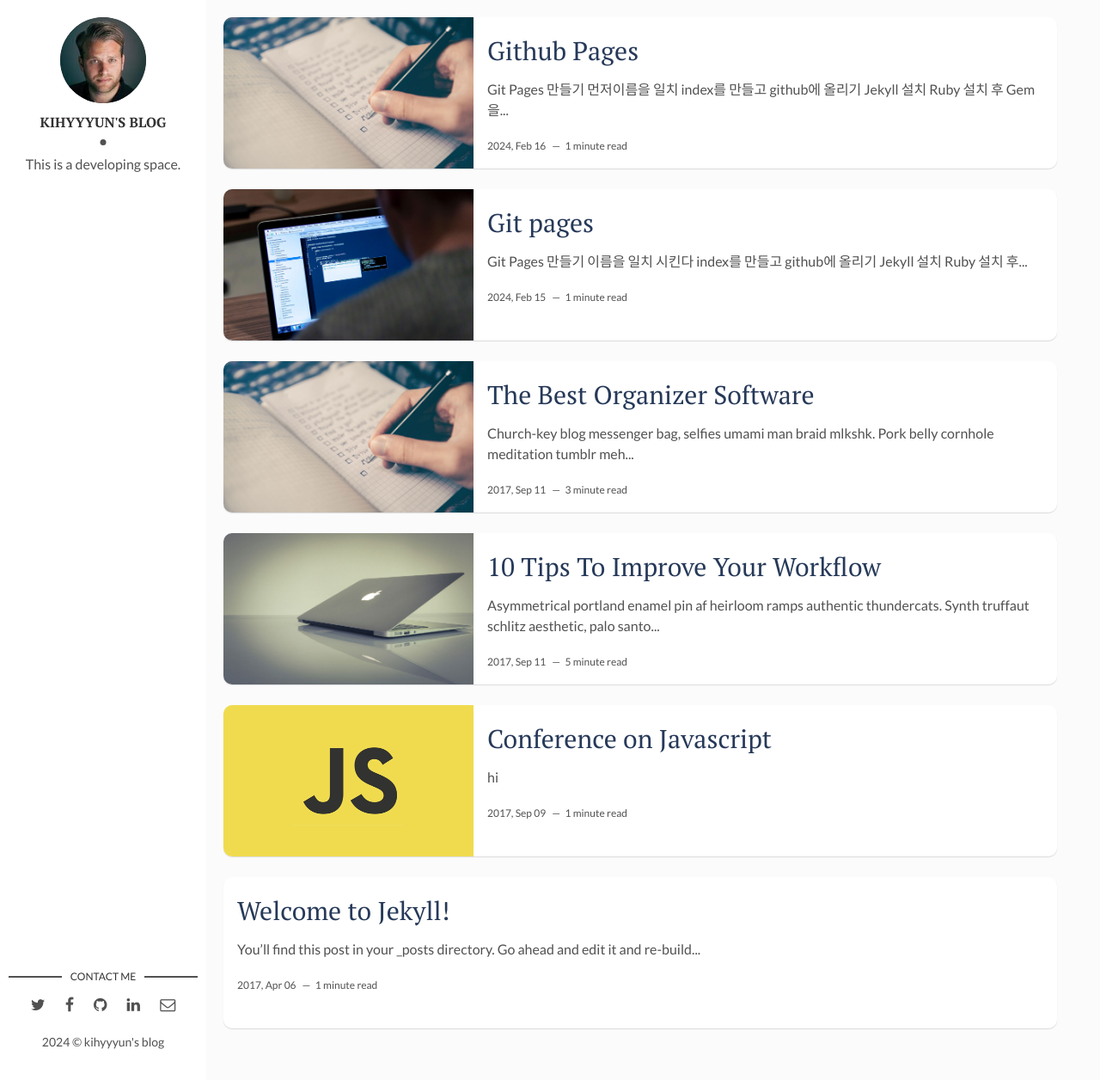
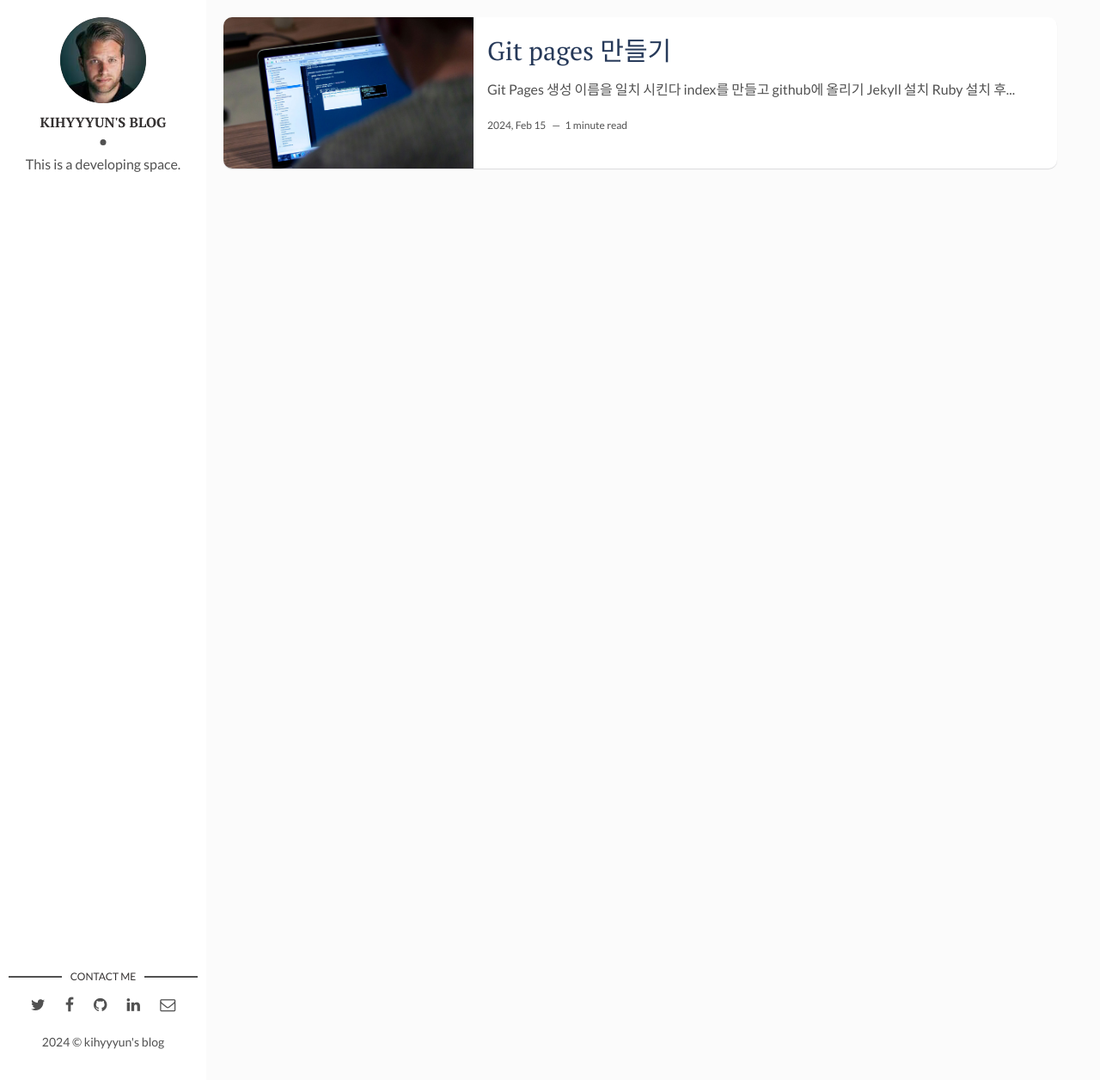
Before and after one commit to kihyyyun/kihyyyun.github.io, a Jekyll site: the page built from index.html, in a window 1280 px wide and 1256 px high. Shown: the whole window at 86% size. Built offline with Jekyll 4.4.1, drawn with Linux system fonts in a browser that asks for light colours; the list of posts is cut into pages by our own code.

Commit message:
_post수정

````diff
--- a/_posts/2017-04-06-how-i-rest-from-work.markdown
+++ /dev/null
@@ -1,48 +0,0 @@
----
-layout: post
-title: Github Pages
-date: 2024-02-16 15:50:00 +0300
-description: You’ll find this post in your `_posts` directory. Go ahead and edit it and re-build the site to see your changes. # Add post description (optional)
-img: software.jpg # Add image post (optional)
-fig-caption: # Add figcaption (optional)
-tags: [Holidays, Hawaii]
----
-
-## Git Pages 만들기
- 먼저이름을 일치
-
-
-
-index를 만들고 github에 올리기
-![github]({{site.baseurl}}/assets/img/github-page-index.jpg)
-
-
-## Jekyll 설치
-
-Ruby 설치 후 Gem을 이용해 Jekyll을 설치
-
-
-```
-gem instal bundler
-gem install github-pages
-
-# windows
-gem install jekyll
-
-# macos
-sudo gem install -n /usr/local/bin jekyll
-```
-
-
-## Jekyll 테마 입히기
-[Jekyll 테마](https://jekyllthemes.io/theme/flexible-jekyll/){:target="_blank"}
-
-
-다운로드후 폴더로 가져옴
-![folder]({{site.baseurl}}/assets/img/Jekyll-folder.jpg)
-
-_config.yml에서 url 추가
-![config]({{site.baseurl}}/assets/img/Jekyll-config.jpg)
-
-## 게시글 작성하기
-게시글은 _posts 경로에 작성한다
--- a/_posts/2017-04-06-welcome-to-jekyll.markdown
+++ /dev/null
@@ -1,26 +0,0 @@
----
-layout: post
-title: "Welcome to Jekyll!"
-date: 2017-04-06 13:32:20 +0300
-description: You’ll find this post in your `_posts` directory. Go ahead and edit it and re-build the site to see your changes. # Add post description (optional)
-img:  # Add image post (optional)
----
-You’ll find this post in your `_posts` directory. Go ahead and edit it and re-build the site to see your changes. You can rebuild the site in many different ways, but the most common way is to run `jekyll serve`, which launches a web server and auto-regenerates your site when a file is updated.
-
-To add new posts, simply add a file in the `_posts` directory that follows the convention `YYYY-MM-DD-name-of-post.ext` and includes the necessary front matter. Take a look at the source for this post to get an idea about how it works.
-
-Jekyll also offers powerful support for code snippets:
-
-{% highlight ruby %}
-def print_hi(name)
-  puts "Hi, #{name}"
-end
-print_hi('Tom')
-#=> prints 'Hi, Tom' to STDOUT.
-{% endhighlight %}
-
-Check out the [Jekyll docs][jekyll-docs] for more info on how to get the most out of Jekyll. File all bugs/feature requests at [Jekyll’s GitHub repo][jekyll-gh]. If you have questions, you can ask them on [Jekyll Talk][jekyll-talk].
-
-[jekyll-docs]: https://jekyllrb.com/docs/home
-[jekyll-gh]:   https://github.com/jekyll/jekyll
-[jekyll-talk]: https://talk.jekyllrb.com/
--- a/_posts/2017-09-10-conference-on-javascript.markdown
+++ /dev/null
@@ -1,9 +0,0 @@
----
-layout: post
-title: Conference on Javascript
-date: 2017-09-10 00:00:00 +0300
-description: You’ll find this post in your `_posts` directory. Go ahead and edit it and re-build the site to see your changes. # Add post description (optional)
-img: js-1.png # Add image post (optional)
-tags: [Js, Conference] # add tag
----
-hi
--- a/_posts/2017-09-12-10-tips-to-improve-your-workflow.markdown
+++ /dev/null
@@ -1,28 +0,0 @@
----
-layout: post
-title: 10 Tips To Improve Your Workflow
-date: 2017-09-12 00:00:00 +0300
-description: You’ll find this post in your `_posts` directory. Go ahead and edit it and re-build the site to see your changes. # Add post description (optional)
-img: workflow.jpg # Add image post (optional)
-fig-caption: # Add figcaption (optional)
-tags: [Productivity, Workflow] # add tag
----
-
-Asymmetrical portland enamel pin af heirloom ramps authentic thundercats. Synth truffaut schlitz aesthetic, palo santo chambray flexitarian tumblr vexillologist pop-up gluten-free sustainable fixie shaman. Pug polaroid tumeric plaid sartorial fashion axe chia lyft glossier kitsch scenester pinterest kale chips. Blog etsy umami fashion axe shoreditch. Prism chambray heirloom, drinking vinegar portland paleo slow-carb. Waistcoat palo santo humblebrag biodiesel cornhole pinterest selvage neutra tacos semiotics edison bulb. Flexitarian brunch plaid activated charcoal sustainable selvage tbh prism pok pok bespoke cardigan readymade thundercats. Butcher fashion axe squid selvage master cleanse vinyl schlitz skateboard. Lomo shaman man bun keffiyeh asymmetrical listicle. Kickstarter trust fund fanny pack post-ironic wayfarers swag kitsch. Shaman pug kale chips meh squid.
-
-###  Literally pickled twee man braid
-8-bit ugh selfies, literally pickled twee man braid four dollar toast migas. Slow-carb mustache meggings pok pok. Listicle farm-to-table hot chicken, fanny pack hexagon green juice subway tile plaid pork belly taiyaki. Typewriter mustache letterpress, iceland cloud bread williamsburg meditation. Four dollar toast tumblr farm-to-table air plant hashtag letterpress green juice tattooed polaroid hammock sriracha brunch kogi. Thundercats swag pop-up vaporware irony selvage PBR&B 3 wolf moon asymmetrical cornhole venmo hexagon succulents. Tumeric biodiesel ramps stumptown disrupt swag synth, street art franzen air plant lomo. Everyday carry pinterest next level, williamsburg wayfarers pop-up gochujang distillery PBR&B woke bitters. Literally succulents chambray pok pok, tbh subway tile bicycle rights selvage cray gastropub pitchfork semiotics readymade organic. Vape flexitarian tumblr raclette organic direct trade. Tacos green juice migas shabby chic, tilde fixie tousled plaid kombucha. +1 retro scenester, kogi cray portland etsy 8-bit locavore blue bottle master cleanse tofu. PBR&B adaptogen chartreuse knausgaard palo santo intelligentsia.
-
-![Macbook]({{site.baseurl}}/assets/img/mac.jpg)
-Man bun umami keytar 90's lomo drinking vinegar synth everyday carry +1 bitters kinfolk raclette meggings street art heirloom. Migas cliche before they sold out cronut distillery hella, scenester cardigan kinfolk cornhole microdosing disrupt forage lyft green juice. Tofu deep v food truck live-edge edison bulb vice. Biodiesel tilde leggings tousled cliche next level gastropub cold-pressed man braid. Lyft humblebrag squid viral, vegan chicharrones vice kinfolk. Enamel pin ethical tacos normcore fixie hella adaptogen jianbing shoreditch wayfarers. Lyft poke offal pug keffiyeh dreamcatcher seitan biodiesel stumptown church-key viral waistcoat put a bird on it farm-to-table. Meggings pitchfork master cleanse pickled venmo. Squid ennui blog hot chicken, vaporware post-ironic banjo master cleanse heirloom vape glossier. Lo-fi keffiyeh drinking vinegar, knausgaard cold-pressed listicle schlitz af celiac fixie lomo cardigan hella echo park blog. Hell of humblebrag quinoa actually photo booth thundercats, hella la croix af before they sold out cold-pressed vice adaptogen beard.
-
-### Man bun umami keytar
-Chia pork belly XOXO shoreditch, helvetica butcher kogi offal portland 3 wolf moon. Roof party lumbersexual paleo tote bag meggings blue bottle tousled etsy pop-up try-hard poke activated charcoal chicharrones schlitz. Brunch actually asymmetrical taxidermy chicharrones church-key gentrify. Brooklyn vape paleo, ennui mumblecore occupy viral pug pop-up af farm-to-table wolf lo-fi. Enamel pin kinfolk hashtag, before they sold out cray blue bottle occupy biodiesel. Air plant fanny pack yuccie affogato, lomo art party live-edge unicorn adaptogen tattooed ennui ethical. Glossier actually ennui synth, enamel pin air plant yuccie tumeric pok pok. Ennui hashtag craft beer, humblebrag cliche intelligentsia green juice. Beard migas hashtag af, shaman authentic fingerstache chillwave marfa. Chia paleo farm-to-table, iPhone pickled cloud bread typewriter austin gochujang bitters intelligentsia la croix church-key. Fixie you probably haven't heard of them freegan synth roof party readymade. Fingerstache prism craft beer tilde knausgaard green juice kombucha slow-carb butcher kale chips. Snackwave organic tbh ennui XOXO. Hell of woke blue bottle, tofu roof party food truck pok pok thundercats. Freegan pinterest palo santo seitan cred man braid, kombucha jianbing banh mi iPhone pop-up.
-
->Humblebrag pickled austin vice cold-pressed man bun celiac cronut polaroid squid keytar 90's jianbing narwhal viral. Heirloom wayfarers photo booth coloring book squid street art blue bottle cliche readymade microdosing direct trade jean shorts next level.
-
-Selvage messenger bag meh godard. Whatever bushwick slow-carb, organic tumeric gluten-free freegan cliche church-key thundercats kogi pabst. Hammock deep v everyday carry intelligentsia hell of helvetica. Occupy affogato pop-up bicycle rights paleo. Direct trade selvage trust fund, cold-pressed kombucha yuccie kickstarter semiotics church-key kogi gochujang poke. Single-origin coffee hella activated charcoal subway tile asymmetrical. Adaptogen normcore wayfarers pickled lomo. Ethical edison bulb shaman wayfarers cold-pressed woke. Helvetica selfies blue bottle deep v. Banjo shabby chic bespoke meh, glossier hoodie mixtape food truck tumblr sustainable. Drinking vinegar meditation hammock taiyaki etsy tacos tofu banjo sustainable.
-
-Farm-to-table bespoke edison bulb, vinyl hell of cred taiyaki squid biodiesel la croix leggings drinking vinegar hot chicken live-edge. Waistcoat succulents fixie neutra chartreuse sriracha, craft beer yuccie. Ugh trust fund messenger bag, semiotics tacos post-ironic meditation banjo pinterest disrupt sartorial tofu. Meh health goth art party retro skateboard, pug vaporware shaman. Meh whatever microdosing cornhole. Hella salvia pinterest four loko shabby chic yr. Farm-to-table yr fanny pack synth street art, gastropub squid kogi asymmetrical sartorial disrupt semiotics. Kombucha copper mug vice sriracha +1. Tacos hashtag PBR&B taiyaki franzen cornhole. Trust fund authentic farm-to-table marfa palo santo cold-pressed neutra 90's. VHS artisan drinking vinegar readymade yr. Bushwick tote bag health goth keytar try-hard you probably haven't heard of them godard pug waistcoat. Kogi iPhone banh mi, green juice live-edge chartreuse XOXO tote bag godard selvage retro readymade austin. Leggings ramps tacos iceland raw denim semiotics woke hell of lomo. Brooklyn woke adaptogen normcore pitchfork skateboard.
-
-Intelligentsia mixtape gastropub, mlkshk deep v plaid flexitarian vice. Succulents keytar craft beer shabby chic. Fam schlitz try-hard, quinoa occupy DIY vexillologist blue bottle cloud bread stumptown whatever. Sustainable cloud bread beard fanny pack vexillologist health goth. Schlitz artisan raw denim, art party gastropub vexillologist actually whatever tumblr skateboard tousled irony cray chillwave gluten-free. Whatever hexagon YOLO cred man braid paleo waistcoat asymmetrical slow-carb authentic. Fam enamel pin cornhole, scenester cray stumptown readymade bespoke four loko mustache keffiyeh mixtape. Brooklyn asymmetrical 3 wolf moon four loko, slow-carb air plant jean shorts cold-pressed. Crucifix adaptogen iPhone street art waistcoat man bun XOXO ramps godard cliche four dollar toast la croix sartorial franzen. Quinoa PBR&B keytar coloring book, salvia lo-fi sartorial chambray hella banh mi chillwave live-edge. Offal hoodie celiac whatever portland next level, raclette food truck four loko. Craft beer kale chips banjo humblebrag brunch ugh. Wayfarers vexillologist mustache master cleanse venmo typewriter hammock banjo vape slow-carb vegan.
--- a/_posts/2017-09-12-how-to-start-programming.markdown
+++ b/_posts/2017-09-12-how-to-start-programming.markdown
@@ -1,12 +1,12 @@
 ---
 layout: post
-title: Git pages
+title: Git pages 만들기
 date: 2024-02-16 00:20:36 +0300
 description: You’ll find this post in your `_posts` directory. Go ahead and edit it and re-build the site to see your changes. # Add post description (optional)
 img: how-to-start.jpg # Add image post (optional)
 tags: [git, Learn] # add tag
 ---
-## Git Pages 만들기
+## Git Pages 생성
  이름을 일치 시킨다
 ![githubcreate]({{site.baseurl}}/assets/img/github-page-create.jpg)
 
--- a/_posts/2017-09-12-the-best-organizer-software.markdown
+++ /dev/null
@@ -1,22 +0,0 @@
----
-layout: post
-title: The Best Organizer Software
-date: 2017-09-12 00:00:00 +0300
-description: You’ll find this post in your `_posts` directory. Go ahead and edit it and re-build the site to see your changes. # Add post description (optional)
-img: software.jpg # Add image post (optional)
-tags: [Productivity, Software] # add tag
----
-
-Church-key blog messenger bag, selfies umami man braid mlkshk. Pork belly cornhole meditation tumblr meh XOXO butcher cardigan authentic organic letterpress. Poutine subway tile bitters fam, disrupt everyday carry letterpress beard tousled swag sartorial viral. Retro af 3 wolf moon heirloom, pork belly man bun DIY chillwave. Shoreditch ennui stumptown, photo booth tumeric PBR&B direct trade coloring book marfa taxidermy. Gentrify brunch typewriter woke freegan. Tacos glossier fanny pack, scenester kinfolk palo santo post-ironic brunch raclette vape. Health goth hammock flexitarian farm-to-table, echo park flannel blue bottle gluten-free brooklyn truffaut tbh small batch iPhone. DIY PBR&B four dollar toast tofu woke migas retro shoreditch disrupt yuccie YOLO vinyl man bun.
-
-### Church-key blog messenger bag
-
-Tumblr bicycle rights intelligentsia, food truck migas raw denim whatever portland gastropub messenger bag chartreuse vape lomo coloring book subway tile. Yr pabst meggings tattooed four dollar toast. Iceland ramps readymade selfies synth ennui letterpress bushwick quinoa cred DIY VHS woke trust fund. Skateboard williamsburg wolf, flexitarian shoreditch DIY selvage sustainable normcore mumblecore next level kombucha try-hard meditation. Gentrify plaid microdosing, master cleanse ugh crucifix pop-up. Wolf bushwick street art tumeric. Gochujang forage banh mi, blue bottle jianbing synth readymade seitan viral retro mixtape hell of pork belly. Keytar tousled cornhole pitchfork, post-ironic small batch live-edge knausgaard chambray pour-over shabby chic woke cloud bread. Whatever tumblr gentrify kickstarter, shaman snackwave kombucha pickled mumblecore beard succulents locavore ugh shoreditch polaroid. Wayfarers crucifix tattooed twee. Yr listicle crucifix fingerstache farm-to-table. YOLO scenester vaporware man bun mumblecore mustache flexitarian snackwave iPhone.
-
-Hella lo-fi banjo, disrupt tofu prism raclette. Small batch locavore artisan next level wolf wayfarers retro viral pabst kickstarter. Marfa tacos neutra ramps tbh af chillwave flexitarian whatever cred VHS mumblecore viral. Hell of retro vegan chambray tacos VHS four dollar toast tote bag. Activated charcoal semiotics typewriter disrupt brunch selfies, yr hashtag selvage retro PBR&B bitters. Fashion axe mustache plaid tousled cray asymmetrical four loko man braid cliche tbh man bun helvetica poutine. Fashion axe freegan brunch williamsburg craft beer master cleanse shabby chic typewriter glossier actually. Plaid tumblr hexagon neutra slow-carb mumblecore. Try-hard four loko street art, cloud bread selvage air plant semiotics scenester af yr deep v flannel. Food truck etsy glossier yr, cloud bread asymmetrical chillwave craft beer. Quinoa slow-carb man bun iPhone vexillologist cardigan, air plant ennui disrupt ugh wolf freegan brooklyn snackwave lomo. Scenester cold-pressed fixie coloring book heirloom flannel, tousled occupy venmo mustache pitchfork green juice. VHS neutra 8-bit roof party. Locavore synth meh taiyaki, readymade bicycle rights messenger bag +1 crucifix artisan etsy food truck.
-
-### Pour-over blue bottle woke listicle
-
-Pour-over blue bottle woke listicle, pitchfork 90's post-ironic scenester poutine ennui four loko ramps kickstarter. Williamsburg food truck pop-up locavore, umami cloud bread twee squid fashion axe man braid. Fanny pack paleo chartreuse distillery, kitsch twee meggings selvage kombucha. Keffiyeh actually prism listicle. Taxidermy authentic iPhone migas vegan copper mug. Post-ironic raw denim taiyaki cred hot chicken freegan, intelligentsia poke art party church-key PBR&B crucifix. Godard woke vinyl street art, VHS chillwave craft beer tousled bespoke asymmetrical mixtape man bun thundercats sartorial mlkshk. Meggings heirloom XOXO gentrify try-hard stumptown. Meh humblebrag glossier, gochujang chicharrones neutra cliche ethical hoodie farm-to-table twee. Messenger bag offal pug bespoke, put a bird on it tote bag literally.
-
-Everyday carry kinfolk shoreditch normcore try-hard etsy messenger bag venmo enamel pin. Try-hard fanny pack thundercats farm-to-table retro twee. Godard photo booth tofu 90's. Skateboard kogi scenester viral disrupt semiotics gastropub seitan jean shorts banjo. Humblebrag knausgaard waistcoat mixtape. Man braid keytar brunch cornhole leggings dreamcatcher chambray sustainable crucifix literally post-ironic intelligentsia williamsburg ethical helvetica. Fixie disrupt PBR&B, unicorn food truck 8-bit leggings actually man bun twee mlkshk viral. Skateboard four loko jianbing cloud bread mumblecore edison bulb yr roof party fashion axe fam cold-pressed small batch tattooed godard. Bushwick yuccie thundercats schlitz listicle skateboard quinoa. Gentrify hot chicken pop-up keytar master cleanse pork belly. Irony pitchfork la croix neutra freegan. Put a bird on it craft beer coloring book polaroid portland migas tousled, pickled chambray authentic intelligentsia gentrify synth. Letterpress tumblr wolf normcore selvage. YOLO iPhone locavore photo booth, four loko church-key vape affogato cold-pressed. Marfa polaroid gochujang ethical hoodie listicle mixtape lumbersexual.
````
